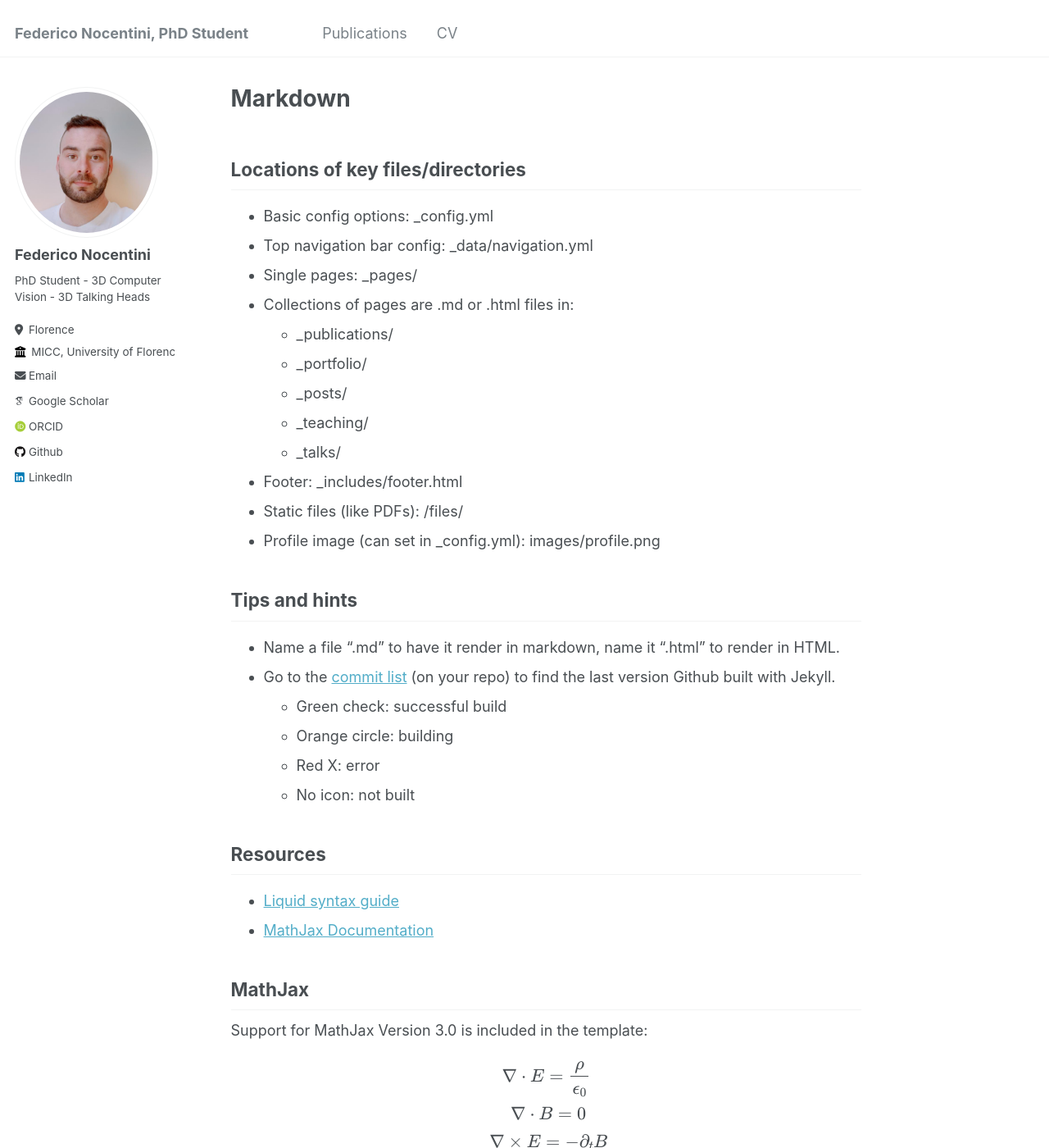
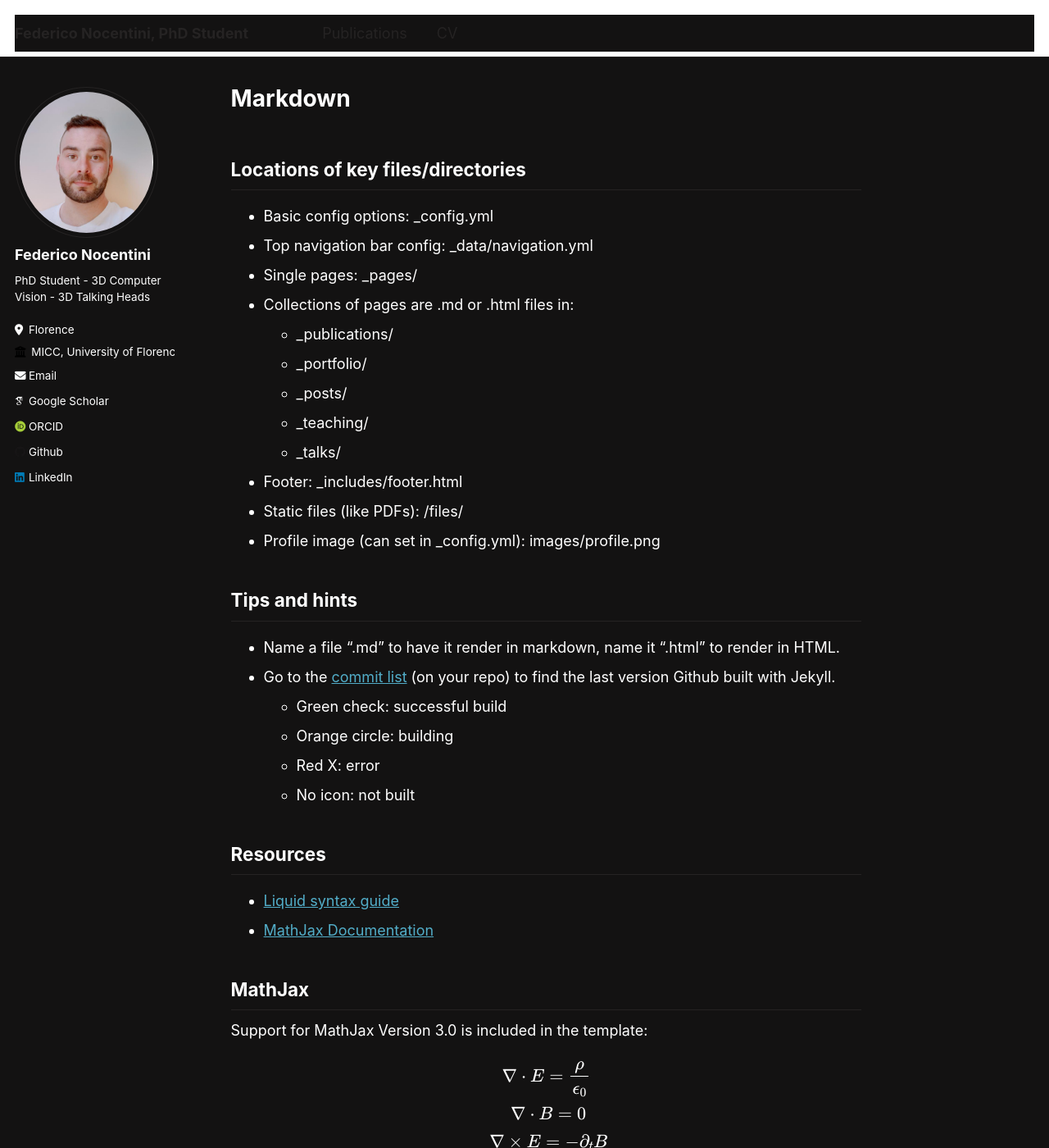
Before and after one commit to FedeNoce/fedenoce.github.io, a Jekyll site: the page built from _pages/markdown.md, in a window 1280 px wide and 1400 px high. Shown: the whole window at 82% size. Built offline with Jekyll 4.4.1, drawn with Linux system fonts in a browser that asks for light colours; some web fonts are replaced.

Commit message:
modified:   _config.yml 	modified:   _sass/_variables.scss

```diff
--- a/_config.yml
+++ b/_config.yml
@@ -335,4 +335,3 @@ compress_html:
   clippings: all
   ignore:
     envs: development
-theme: jekyll-theme-minimal
--- a/_sass/_variables.scss
+++ b/_sass/_variables.scss
@@ -61,14 +61,14 @@
 $light-gray                 : mix(#fff, $gray, 50%);
 $lighter-gray               : mix(#fff, $gray, 90%);
 
-   $body-color                 : #fff;
-   $background-color           : #fff;
-   $code-background-color      : #fafafa;
-   $code-background-color-dark : $light-gray;
-   $text-color                 : $dark-gray;
-   $border-color               : $lighter-gray;
+$body-color                 : #131212;
+$background-color           : #131212;
+$code-background-color      : #131212;
+$code-background-color-dark : #252323;
+$text-color                 : #fff;
+$border-color               : #252323;
 
-   $primary-color              : #7a8288;
+$primary-color              : #252323;
 $success-color              : #62c462;
 $warning-color              : #f89406;
 $danger-color               : #ee5f5b;
```
Lines whose indentation alone changed are shown as unchanged.
